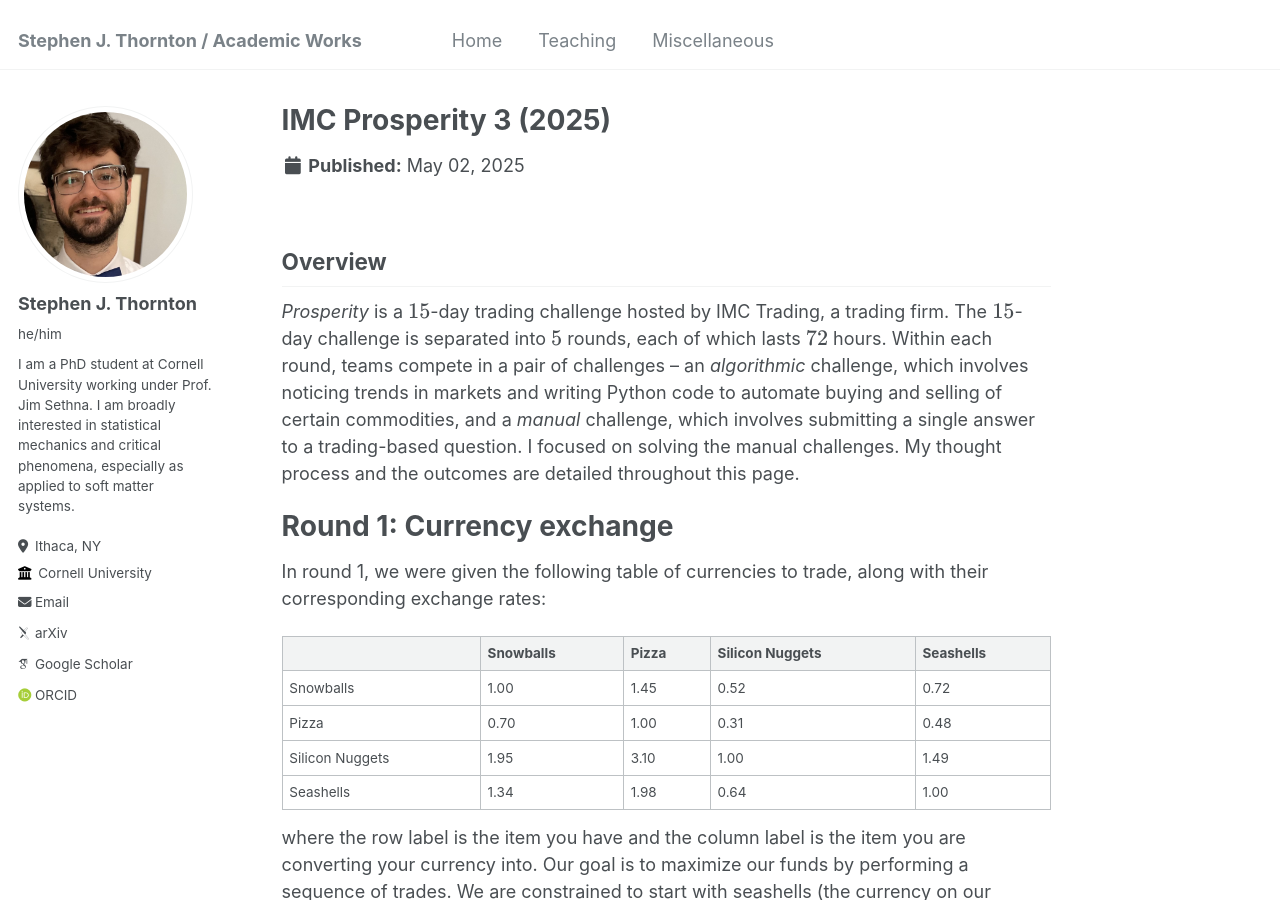
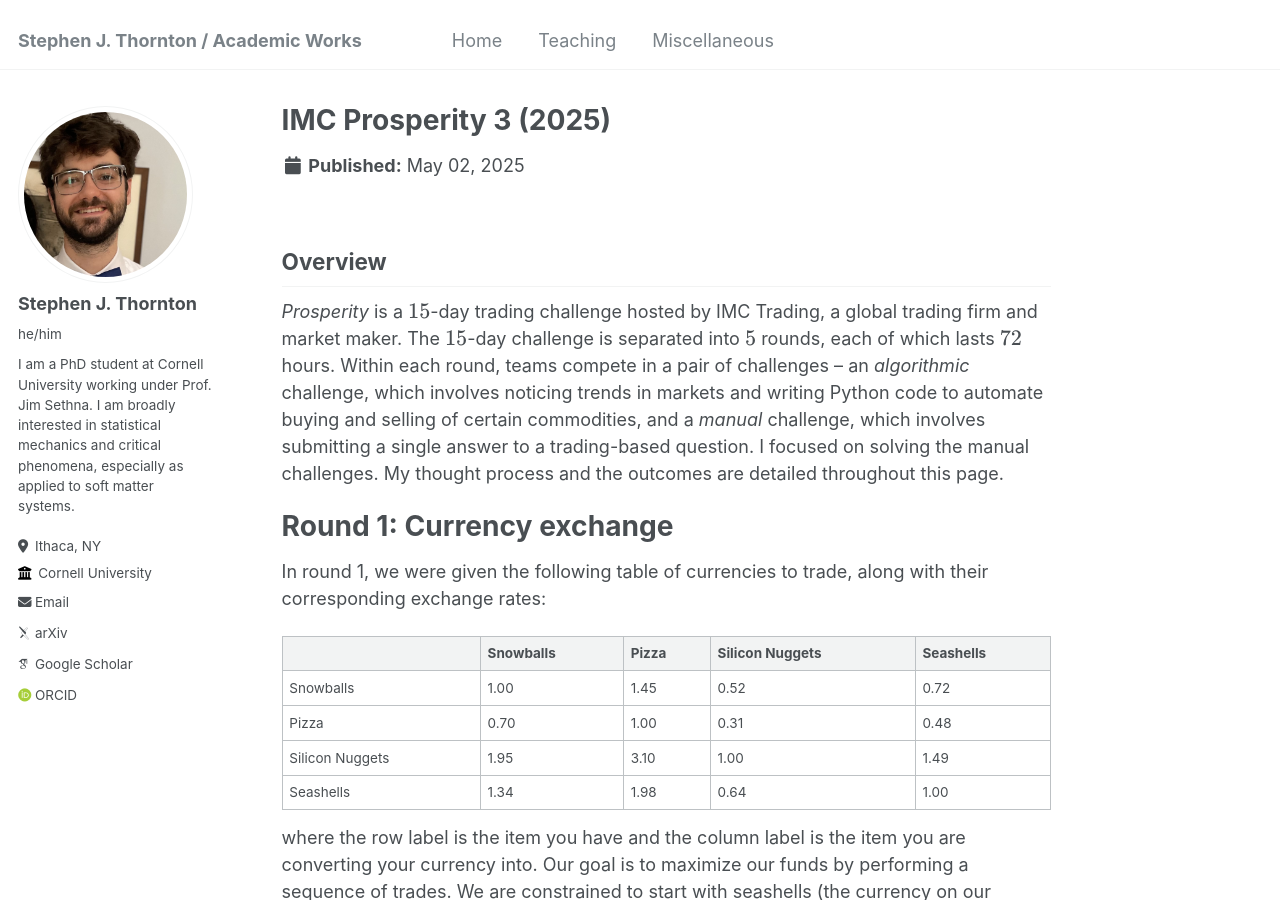
Before and after one commit to stephen-thornton/stephen-thornton.github.io, a Jekyll site: the page built from _miscellaneous/Prosperity.md, in a window 1280 px wide and 900 px high. Built offline with Jekyll 4.4.1, drawn with Linux system fonts in a browser that asks for light colours; some web fonts are replaced.

Commit message:
Update Prosperity.md

```diff
--- a/_miscellaneous/Prosperity.md
+++ b/_miscellaneous/Prosperity.md
@@ -6,7 +6,7 @@ permalink: /miscellaneous/imc-prosperity-3
 ---
 
 ## Overview
-*Prosperity* is a \\( 15 \\)-day trading challenge hosted by IMC Trading, a trading firm. The \\( 15 \\)-day challenge is separated into \\( 5 \\) rounds, each of which lasts \\( 72 \\) hours. Within each round, teams compete in a pair of challenges – an *algorithmic* challenge, which involves noticing trends in markets and writing Python code to automate buying and selling of certain commodities, and a *manual* challenge, which involves submitting a single answer to a trading-based question. I focused on solving the manual challenges. My thought process and the outcomes are detailed throughout this page.
+*Prosperity* is a \\( 15 \\)-day trading challenge hosted by IMC Trading, a global trading firm and market maker. The \\( 15 \\)-day challenge is separated into \\( 5 \\) rounds, each of which lasts \\( 72 \\) hours. Within each round, teams compete in a pair of challenges – an *algorithmic* challenge, which involves noticing trends in markets and writing Python code to automate buying and selling of certain commodities, and a *manual* challenge, which involves submitting a single answer to a trading-based question. I focused on solving the manual challenges. My thought process and the outcomes are detailed throughout this page.
 
 # Round 1: Currency exchange
 In round 1, we were given the following table of currencies to trade, along with their corresponding exchange rates:
```
